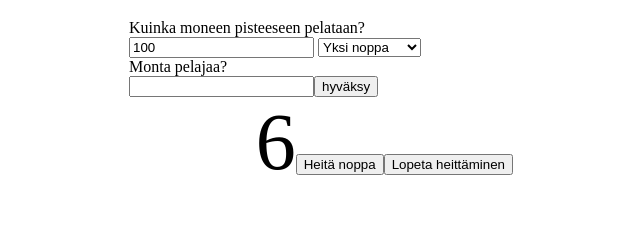
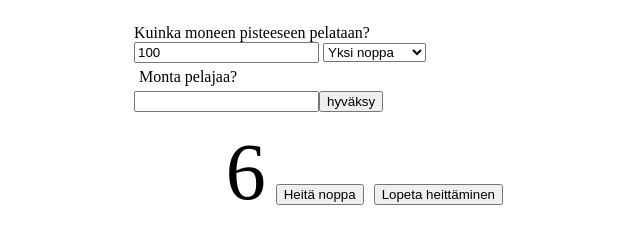
Before and after one commit to Jedinakki/Sikanoppapeli, a plain HTML site: page index.html in a window 1280 px wide. Shown: the part 61-304 px from the top of the page, without its empty margins (319-959 px from the left). Drawn offline with Linux system fonts and the light colour scheme.

Commit message:
Update tyyli.css

```diff
--- a/tyyli.css
+++ b/tyyli.css
@@ -12,3 +12,6 @@ body{
     flex-direction: row;
     font-size: 80px;
 }
+div{
+    padding: 5px;
+}
```
